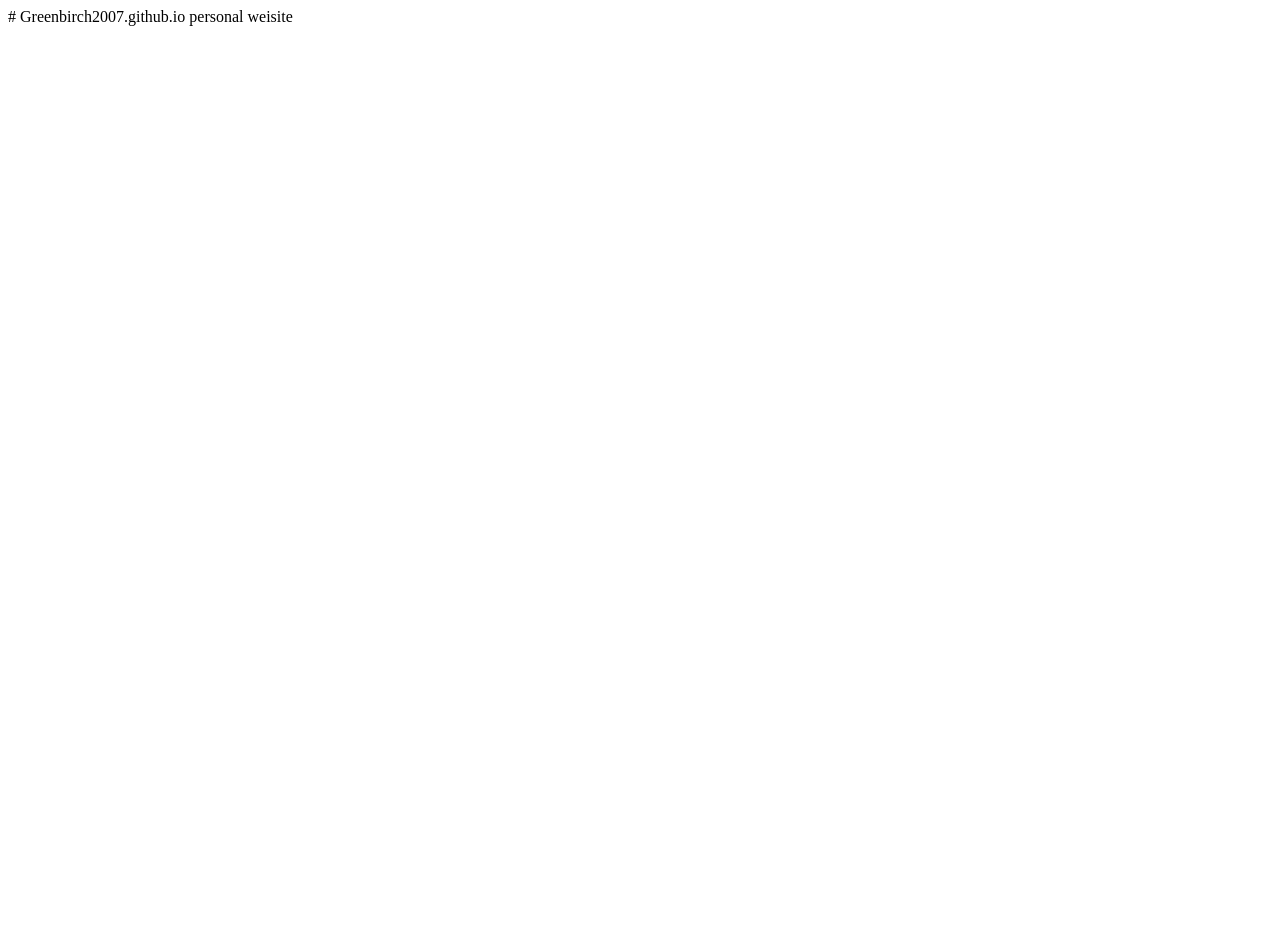
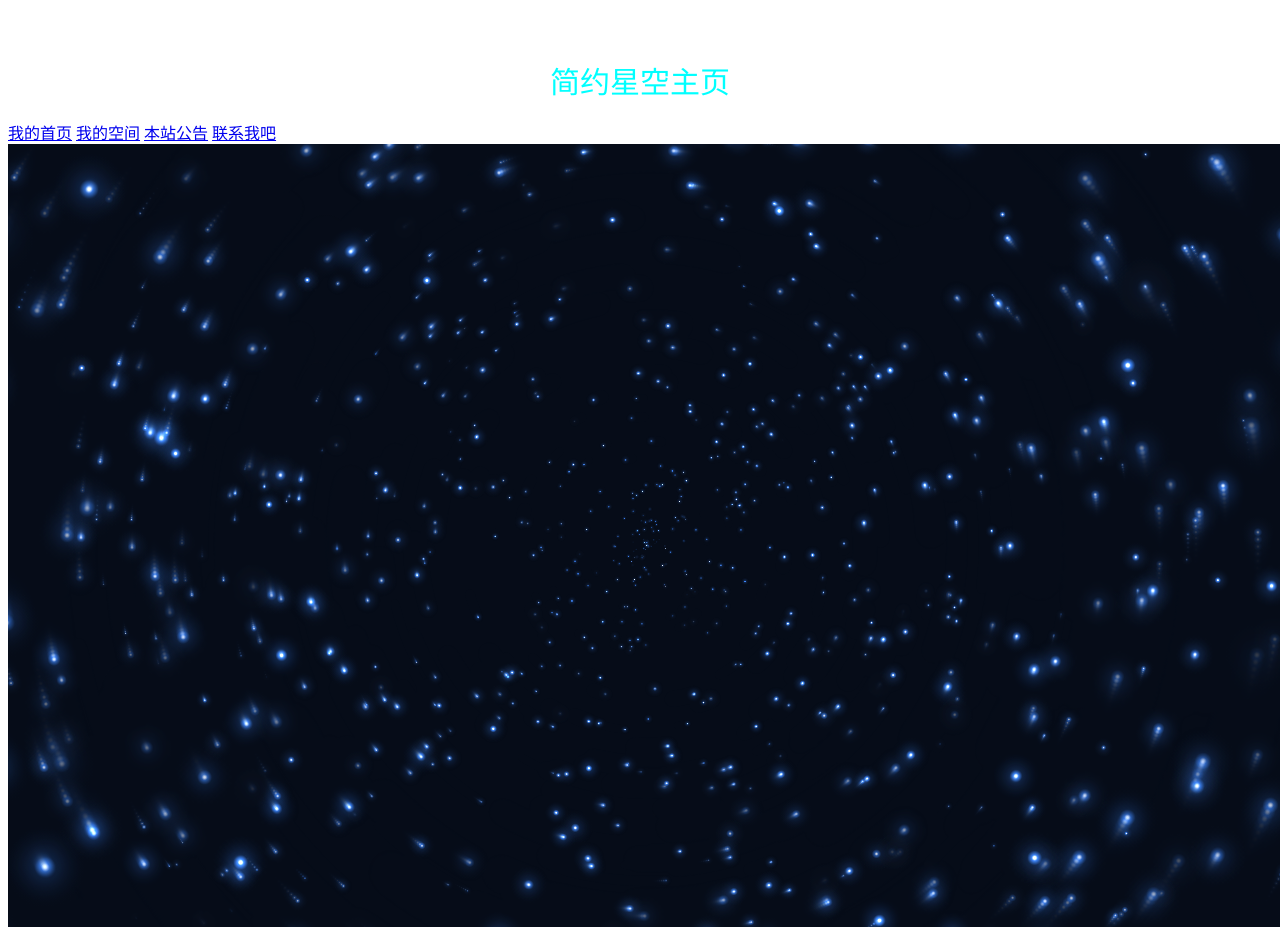
Before and after one commit to mojoru2023/Greenbirch2007.github.io, a plain HTML site: page index.html in a window 1280 px wide. Shown: the top 927 px of the page. Before the commit the page ends 800 px from the top, so only its background shows below. Drawn offline with Linux system fonts and the light colour scheme; animation ran at ten frames a second.

Commit message:
Update index.html

```diff
--- a/index.html
+++ b/index.html
@@ -1,2 +1,170 @@
-# Greenbirch2007.github.io
-personal weisite
+<!DOCTYPE html>
+<!-- saved from url=(0038)http://114.bblsm.cn/web.php?id=bUxrBNG -->
+<html><head><meta http-equiv="Content-Type" content="text/html; charset=UTF-8">
+<!--<base href="http://114.bblsm.cn/geren_jianyuexingkong/">--><base href=".">
+
+
+<title>个人网页制作</title>
+<link rel="Bookmark" href="http://114.bblsm.cn/geren_jianyuexingkong/favicon.ico">
+<link href="./个人网页制作_files/index_style.css" rel="stylesheet" type="text/css">
+<script src="./个人网页制作_files/hm.js.下载"></script><script src="./个人网页制作_files/jquery.min.js.下载" type="text/javascript"></script>
+
+</head>
+<body>
+
+
+
+<div class="header" id="demo">
+
+	<div class="topcn" style="font:30px/15px &#39;microsoft yahei&#39;; color:#0FF;text-align:center;">
+	  <p>&nbsp;</p>
+	  <p>简约星空主页</p>
+	</div>
+
+    <script type="text/javascript">
+    function duihua()
+	{
+	alert("全自动在线网页制作工具，国内顶尖自动化网页制作系统，只需选择模板一键生成即可。可制作一系列个人网页、表白网页、HTML5网页等等，人人都能做网页。")
+	}
+    </script>
+    <div class="nav">
+		 <a class="gv" href="http://www.5177mai.com/" align="center" target="_blank">我的首页</a>
+         <a class="gv" href="http://123456.qzone.qq.com/" align="center" target="_blank">我的空间</a>
+		 <a class="gv" href="javascript:void(0);" onclick="duihua()" align="center" target="_blank">本站公告</a>
+		 <a class="gv" href="http://wpa.qq.com/msgrd?v=3&amp;uin=123456&amp;site=qq&amp;menu=yes" align="center" target="_blank">联系我吧</a>
+   </div>
+
+  <div class="canvaszz"> </div>
+  <canvas id="canvas" width="1920" height="900"></canvas>
+</div>
+
+
+<!-----HEADER END----->
+
+<!--用来解决视频右键菜单，用于视频上面的遮罩层 START-->
+<div class="videozz"></div>
+<!--用来解决视频右键菜单，用于视频上面的遮罩层 END-->
+
+<!--音乐 END-->
+
+
+<script>
+//宇宙特效
+"use strict";
+var canvas = document.getElementById('canvas'),
+  ctx = canvas.getContext('2d'),
+  w = canvas.width = window.innerWidth,
+  h = canvas.height = window.innerHeight,
+
+  hue = 217,
+  stars = [],
+  count = 0,
+  maxStars = 1300;//星星数量
+
+var canvas2 = document.createElement('canvas'),
+  ctx2 = canvas2.getContext('2d');
+canvas2.width = 100;
+canvas2.height = 100;
+var half = canvas2.width / 2,
+  gradient2 = ctx2.createRadialGradient(half, half, 0, half, half, half);
+gradient2.addColorStop(0.025, '#CCC');
+gradient2.addColorStop(0.1, 'hsl(' + hue + ', 61%, 33%)');
+gradient2.addColorStop(0.25, 'hsl(' + hue + ', 64%, 6%)');
+gradient2.addColorStop(1, 'transparent');
+
+ctx2.fillStyle = gradient2;
+ctx2.beginPath();
+ctx2.arc(half, half, half, 0, Math.PI * 2);
+ctx2.fill();
+
+// End cache
+
+function random(min, max) {
+  if (arguments.length < 2) {
+    max = min;
+    min = 0;
+  }
+
+  if (min > max) {
+    var hold = max;
+    max = min;
+    min = hold;
+  }
+
+  return Math.floor(Math.random() * (max - min + 1)) + min;
+}
+
+function maxOrbit(x, y) {
+  var max = Math.max(x, y),
+    diameter = Math.round(Math.sqrt(max * max + max * max));
+  return diameter / 2;
+  //星星移动范围，值越大范围越小，
+}
+
+var Star = function() {
+
+  this.orbitRadius = random(maxOrbit(w, h));
+  this.radius = random(60, this.orbitRadius) / 8;
+  //星星大小
+  this.orbitX = w / 2;
+  this.orbitY = h / 2;
+  this.timePassed = random(0, maxStars);
+  this.speed = random(this.orbitRadius) / 50000;
+  //星星移动速度
+  this.alpha = random(2, 10) / 10;
+
+  count++;
+  stars[count] = this;
+}
+
+Star.prototype.draw = function() {
+  var x = Math.sin(this.timePassed) * this.orbitRadius + this.orbitX,
+    y = Math.cos(this.timePassed) * this.orbitRadius + this.orbitY,
+    twinkle = random(10);
+
+  if (twinkle === 1 && this.alpha > 0) {
+    this.alpha -= 0.05;
+  } else if (twinkle === 2 && this.alpha < 1) {
+    this.alpha += 0.05;
+  }
+
+  ctx.globalAlpha = this.alpha;
+  ctx.drawImage(canvas2, x - this.radius / 2, y - this.radius / 2, this.radius, this.radius);
+  this.timePassed += this.speed;
+}
+
+for (var i = 0; i < maxStars; i++) {
+  new Star();
+}
+
+function animation() {
+  ctx.globalCompositeOperation = 'source-over';
+  ctx.globalAlpha = 0.5; //尾巴
+  ctx.fillStyle = 'hsla(' + hue + ', 64%, 6%, 2)';
+  ctx.fillRect(0, 0, w, h)
+
+  ctx.globalCompositeOperation = 'lighter';
+  for (var i = 1, l = stars.length; i < l; i++) {
+    stars[i].draw();
+  };
+
+  window.requestAnimationFrame(animation);
+}
+
+animation();
+</script>
+
+	<!-- 音乐代码 -->
+	<audio autoplay="">
+	<source src="http://p2.music.126.net/pOH2QXwQc_7IX4l2sB-iSA==/7954966629620463.mp3" loop="-17" type="audio/mpeg">
+<div style="display:none"><script>
+var _hmt = _hmt || [];
+(function() {
+  var hm = document.createElement("script");
+  hm.src = "https://hm.baidu.com/hm.js?a7c2021846b913ded755291087f1d0a1";
+  var s = document.getElementsByTagName("script")[0];
+  s.parentNode.insertBefore(hm, s);
+})();
+</script>
+</div>
+</audio></body></html>
```
